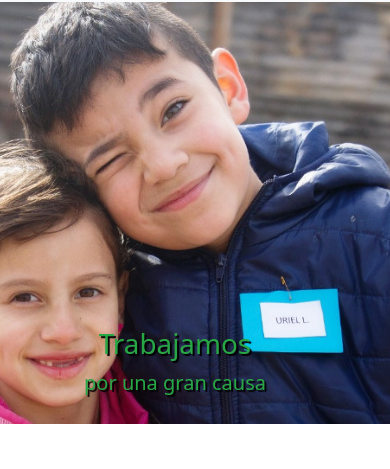
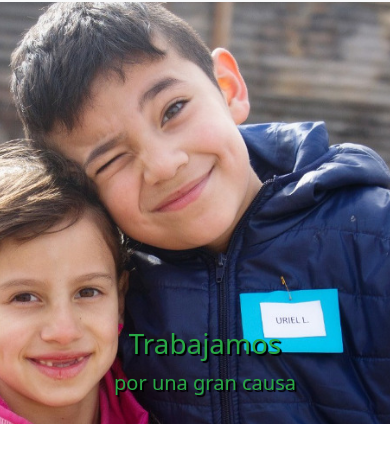
Before and after one commit to AlvaroJC17/P_INTEGRADOR_01, a plain HTML site: page index.html in a window 390 px wide. Shown: the part 64-533 px from the top of the page. Drawn offline with nearby package versions, Linux system fonts and the light colour scheme.

Commit message:
Update styles.css

```diff
--- a/css/styles.css
+++ b/css/styles.css
@@ -264,14 +264,6 @@ footer {
         font-size: 1rem;
     }
 
-    .contenedorTexto {
-        position: absolute;
-        bottom: 20;
-        right: 0;
-        left: 20px;
-        margin: 0px 60px 60px 0px;
-    }
-
     .iconosLaterales {
         margin-left: 0;
         margin-right: 0;
```
